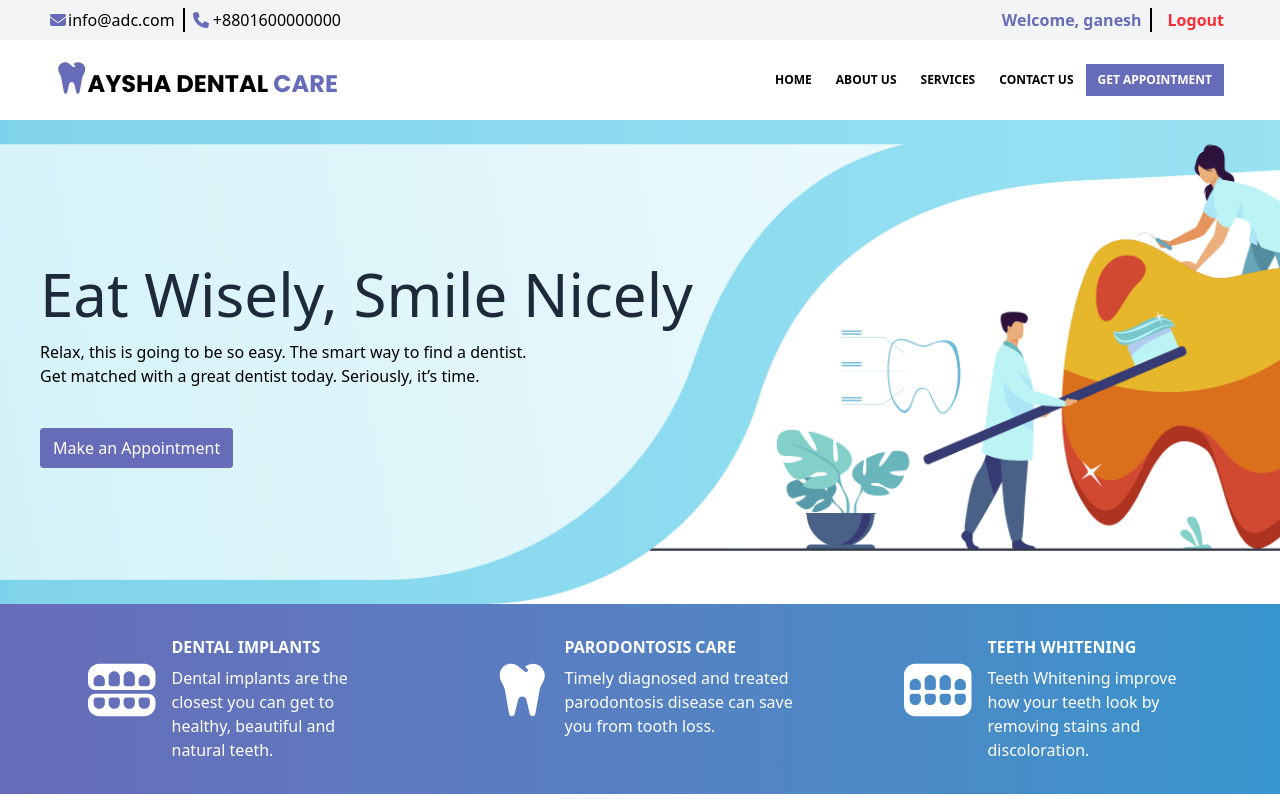
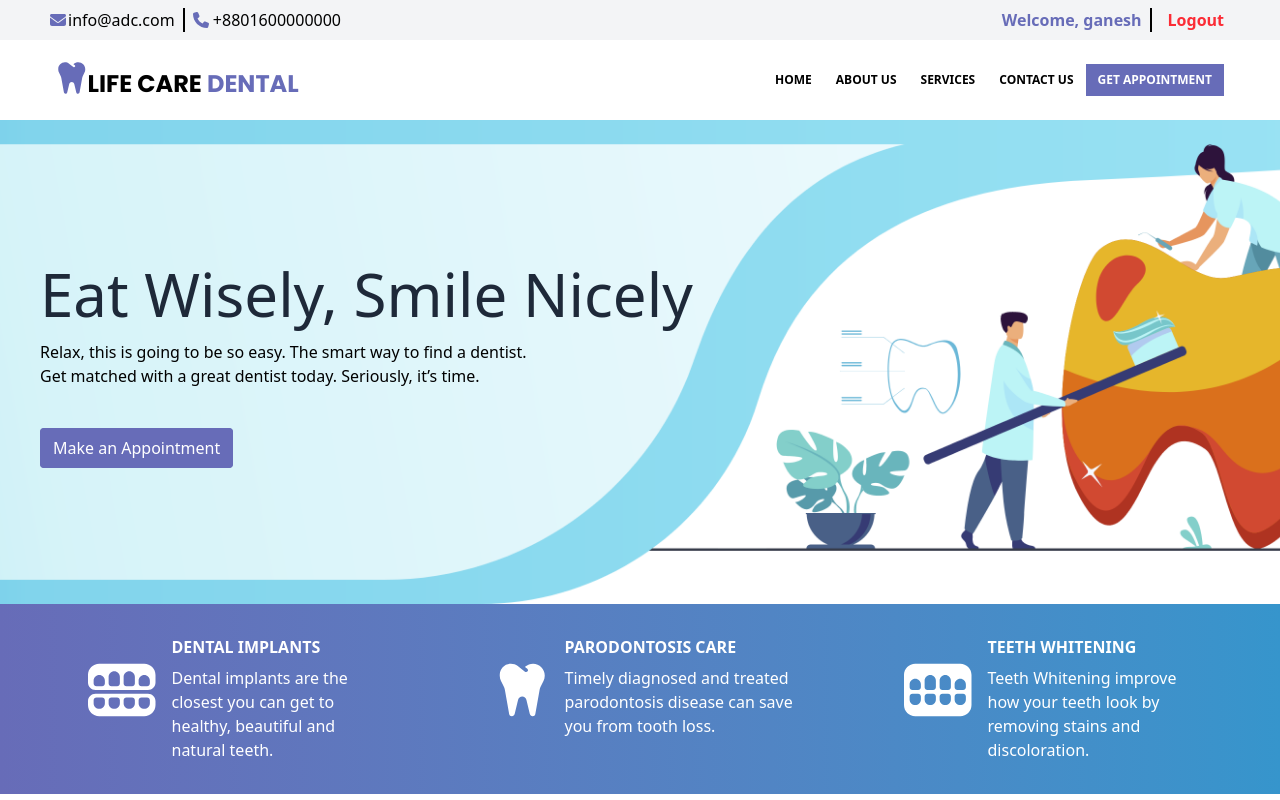
Before and after one commit to pgcr71/lifecaredental, a Next.js app: page / in a window 1280 px wide. Shown: the top 800 px of the page. Built offline with nearby package versions, Linux system fonts and the light colour scheme.

Commit message:
fix: name

```diff
--- a/app/_components/Footer/Footer.jsx
+++ b/app/_components/Footer/Footer.jsx
@@ -11,7 +11,7 @@ const Footer = () => {
           <div className="flex">
             <FontAwesomeIcon icon={faTooth} className="fas fa-tooth text-4xl text-primary"></FontAwesomeIcon>
             <span className="text-2xl font-Poppins">
-              Aysha Dental <span className="text-primary">Care</span>
+              Life Care <span className="text-primary">Care</span>
             </span>
           </div>
           <p className="text-justify py-4">
--- a/app/_components/Menu/Menu.jsx
+++ b/app/_components/Menu/Menu.jsx
@@ -20,7 +20,7 @@ const Menu = () => {
               >
                 <FontAwesomeIcon icon={faTooth} className="fas fa-tooth text-4xl text-primary"></FontAwesomeIcon>
                 <span className="text-2xl font-Poppins">
-                  Aysha Dental <span className="text-primary">Care</span>
+                  Life Care <span className="text-primary">Dental</span>
                 </span>
               </Link>
               <button
--- a/next.config.ts
+++ b/next.config.ts
@@ -3,6 +3,7 @@ import type { NextConfig } from "next";
 const nextConfig: NextConfig = {
   /* config options here */
   output: "export",
+  basePath: "/lifecaredental"
 };
 
 export default nextConfig;
--- a/public/index.html
+++ b/public/index.html
@@ -23,7 +23,7 @@
       work correctly both with client-side routing and a non-root public URL.
       Learn how to configure a non-root public URL by running `npm run build`.
     -->
-    <title>Aysha Dental Care</title>
+    <title>Life Care Dental</title>
 </head>
 
 <body>
```
